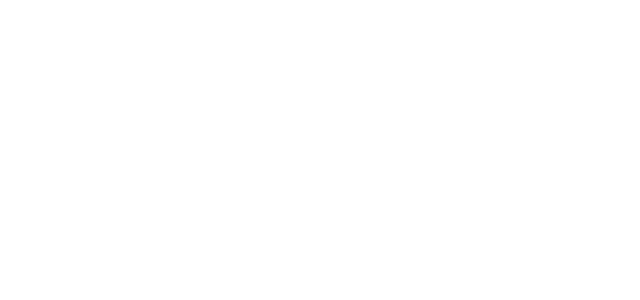
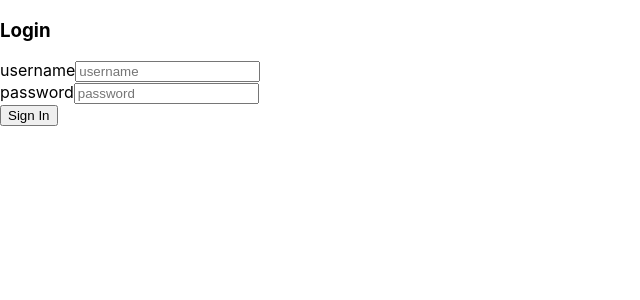
Before and after one commit to BW-webft16-CO-MAKE/front-end, a React (Create React App) app in the folder co-make/: page /signin in a window 1280 px wide. Shown: the top 300 px of the page, without its empty margins (0-640 px from the left). Built offline with nearby package versions, Linux system fonts and the light colour scheme.

Commit message:
signin and sign up forms made working on axios post 404 error

```diff
--- a/co-make/src/App.js
+++ b/co-make/src/App.js
@@ -3,16 +3,10 @@ import { Route, Switch } from 'react-router-dom'
 import './App.css';
 import MainPage from './components/MainPage';
 import SignUp from './components/SignUp';
-// import { SignIn } from './components/SignIn'
+import SignIn from './components/SignIn'
+
+
 function App() {
-  const initialSignUpValues = {
-    className: ""
-  }
-  const [formValues, setFormValues] = useState(initialSignUpValues)
-
-  // const inputChange = (className) => {
-  //   setFormValues({ formValues, [className]: value })
-  // }
 
   return (
     <div>
@@ -20,9 +14,9 @@ function App() {
         <Route exact path='/'>
           <MainPage />
         </Route>
-        {/* <Route path='/signin'>
+        <Route path='/signin'>
           <SignIn />
-        </Route> */}
+        </Route>
         <Route path='/signup'>
           <SignUp />
         </Route>
--- a/co-make/src/components/SignIn.js
+++ b/co-make/src/components/SignIn.js
@@ -0,0 +1,70 @@
+import React, { useState } from 'react';
+// import axios from "axios";
+
+const SignIn = () => {
+
+    const initialFormValues =
+    {
+        username: "",
+        password: "",
+    }
+    const [inputValue, setInputValue] = useState(initialFormValues)
+    // const [user, setUser] = useState([])
+
+    const changeInput1 = evt => {
+        const { value } = evt.target;
+        setInputValue({ ...inputValue, username: value })
+
+    };
+    const changeInput2 = evt => {
+        const { value } = evt.target;
+        setInputValue({ ...inputValue, password: value })
+
+    };
+
+    // const getUser = user => {
+    //     axios.get('https://co-make-backend-tt16.herokuapp.com/auth/user/' + id)
+    //         .then(res => {
+    //             console.log(res)
+    //             setUser([...user, setUser])
+    //             setInputValue(initialFormValues)
+    //         })
+    //         .catch(err => {
+    //             console.log(err)
+    //         })
+    // }
+
+    const userSignIn = () => {
+        const userSignIn = {
+            username: inputValue.username.trim(),
+            password: inputValue.password.trim(),
+        }
+        console.log(userSignIn)
+        // getUser(userSignIn)
+    }
+
+    const onSubmit = evt => {
+        evt.preventDefault();
+        userSignIn()
+    }
+
+
+    return (
+        <form onSubmit={onSubmit}>
+            <h3> Login</h3>
+            <div className="formContent">
+                <label>username</label>
+                <input name="username" type="text" className="formInput" onChange={changeInput1} value={inputValue.username} placeholder="username" required />
+            </div>
+            <div className="formContent">
+                <label>password</label>
+                <input name="password" type="text" className="formInput" onChange={changeInput2} value={inputValue.password} placeholder="password" required />
+            </div>
+
+            <div className="submit">
+                <button type="submit" onClick={userSignIn}>Sign In</button>
+            </div>
+        </form>
+    )
+}
+export default SignIn
--- a/co-make/src/components/SignUp.js
+++ b/co-make/src/components/SignUp.js
@@ -1,40 +1,107 @@
-import React from 'react';
+import React, { useState } from 'react';
 // import SignIn from './SignIn';
 import { Link } from 'react-router-dom';
+import axios from "axios";
 // import "../../node_modules/bootstrap/dist/css/bootstrap.min.css"
 
-const SignUp = (props) => {
-    const { change, submit } = props;
+const SignUp = () => {
 
-    const onChange = evt => {
-        const { formInput } = evt.target
-        change(formInput)
+    const initialFormValues =
+    {
+        firstName: "",
+        lastName: "",
+        email: "",
+        password: ""
     }
+    const [inputValue, setInputValue] = useState(initialFormValues)
+    const [user, setUser] = useState([])
+
+    const changeInput1 = evt => {
+        const { value } = evt.target;
+        console.log(value)
+        setInputValue({ ...inputValue, firstName: value })
+        console.log(inputValue)
+
+    };
+    const changeInput2 = evt => {
+        const { value } = evt.target;
+        console.log(value)
+        setInputValue({ ...inputValue, lastName: value })
+        console.log(inputValue)
+
+    };
+    const changeInput3 = evt => {
+        const { value } = evt.target;
+        console.log(value)
+        setInputValue({ ...inputValue, email: value })
+        console.log(inputValue)
+
+    };
+    const changeInput4 = evt => {
+        const { value } = evt.target;
+        console.log(value)
+        setInputValue({ ...inputValue, password: value })
+        console.log(inputValue)
+
+    };
+
+
+    const postNewUser = user => {
+        axios.post('https://co-make-backend-tt16.herokuapp.com/auth/register', user)
+            .then(res => {
+                console.log(res)
+                setUser([...user, setUser])
+                setInputValue(initialFormValues)
+                console.log(user)
+            })
+            .catch(err => {
+                console.log(err)
+            })
+    }
+
+
+    const userSubmit = () => {
+        const newUser = {
+            firstName: inputValue.firstName.trim(),
+            lastName: inputValue.lastName.trim(),
+            email: inputValue.email.trim(),
+            password: inputValue.password.trim()
+        }
+
+        postNewUser(newUser)
+    }
+
+    // const reset = () => {
+    //     setInputValue('')
+    // }
+
     const onSubmit = evt => {
         evt.preventDefault();
-        submit()
+        userSubmit()
     }
+
+
     return (
         <form onSubmit={onSubmit}>
             <h3> Sign Up</h3>
             <div className="formContent">
                 <label>First name</label>
-                <input type="text" className="formInput" onChange={onChange} placeholder="First name" />
+                <input name="firstName" type="text" className="formInput" onChange={changeInput1} value={inputValue.firstName} placeholder="First name" required />
             </div>
             <div className="formContent">
                 <label>Last name</label>
-                <input type="text" className="formInput" onChange={onChange} placeholder="Last name" />
+                <input name="lastName" type="text" className="formInput" onChange={changeInput2} value={inputValue.lastName} placeholder="Last name" />
             </div>
             <div className="formContent">
                 <label>Email</label>
-                <input type="text" className="formInput" onChange={onChange} placeholder="Email" />
+                <input name="email" type="text" className="formInput" onChange={changeInput3} value={inputValue.email} placeholder="Email" />
             </div>
             <div className="formContent">
                 <label>Password</label>
-                <input type="text" className="formInput" onChange={onChange} placeholder="Password" />
+                <input name="password" type="text" className="formInput" onChange={changeInput4} value={inputValue.password} placeholder="Password" />
             </div>
             <div className="submit">
-                <button type="submit" onClick="/">Sign Up</button>
+                <button type="submit" onClick={userSubmit}>Sign Up</button>
                 <p className="forgot-password">Already Registered
                     <li><Link to='/signin'>sign in?</Link></li>
                 </p>
@@ -43,44 +110,3 @@ const SignUp = (props) => {
     )
 }
 export default SignUp
-
-// const SignUp = (props) => {
-//     const { change, submit } = props;
-
-//     const onChange = evt => {
-//         const { formInput } = evt.target
-//         change(formInput)
-//     }
-//     const onSubmit = evt => {
-//         evt.preventDefault();
-//         submit()
-//     }
-//     return (
-//         <form onSubmit={onSubmit}>
-//             <h3> Sign Up</h3>
-//             <div className="formContent">
-//                 <label>First name</label>
-//                 <input type="text" className="formInput" placeholder="First name" />
-//             </div>
-//             <div className="formContent">
-//                 <label>Last name</label>
-//                 <input type="text" className="formInput" placeholder="Last name" />
-//             </div>
-//             <div className="formContent">
-//                 <label>Email</label>
-//                 <input type="text" className="formInput" placeholder="Email" />
-//             </div>
-//             <div className="formContent">
-//                 <label>Password</label>
-//                 <input type="text" className="formInput" placeholder="Password" />
-//             </div>
-//             <div className="submit">
-//                 <button type="submit" onClick="/">Sign Up</button>
-//                 <p className="forgot-password">Already Registered
-//                     <li><Link to='/signin'>sign in?</Link></li>
-//                 </p>
-//             </div>
-//         </form>
-//     )
-// }
-// export default SignUp
```
Also changed, not shown: 2 other files (tests, documents, lock files or other folders).
